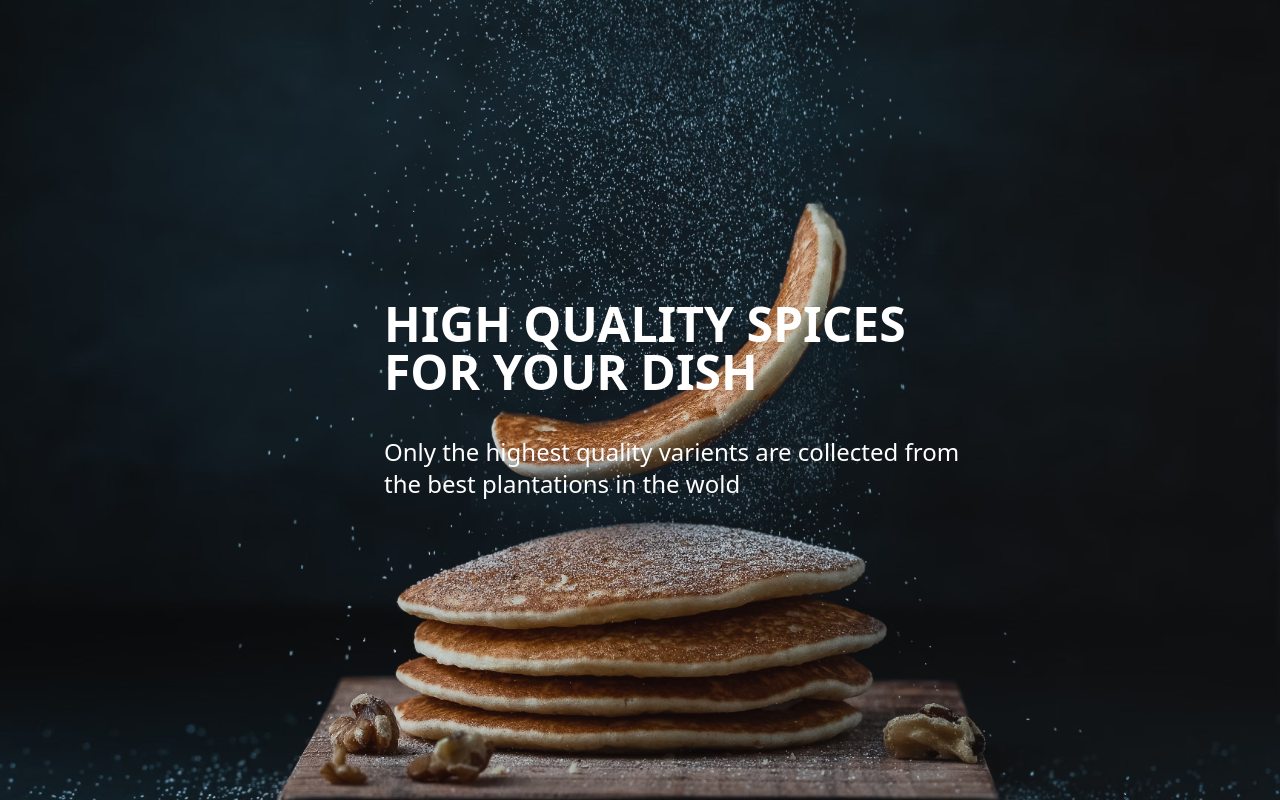
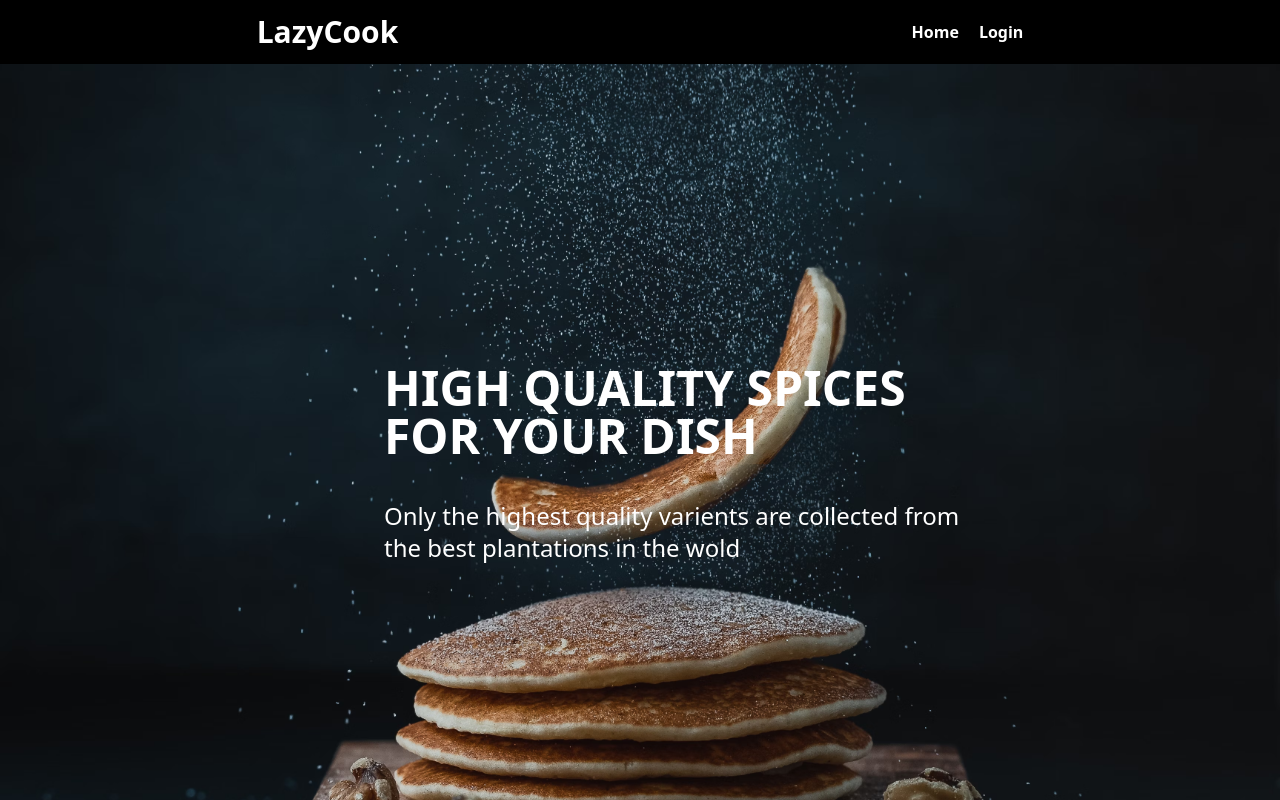
Before and after one commit to Leap-1f/LazyCook, a Next.js app in the folder frontend/: page / in a window 1280 px wide. Shown: the top 800 px of the page. Built offline with nearby package versions, Linux system fonts and the light colour scheme; no server answers.

Commit message:
Fixed layout.

```diff
--- a/frontend/src/app/layout.tsx
+++ b/frontend/src/app/layout.tsx
@@ -13,19 +13,12 @@ export default function RootLayout({
 }>) {
   return (
     <html lang="en">
-
-      <body>
-        {/* <Header /> */}
-        {children}
-      </body>
-
       <UserProvider>
         <body>
           <Header />
           {children}
         </body>
       </UserProvider>
-
     </html>
   );
 }
```
Also changed, not shown: 1 other file (tests, documents, lock files or other folders).
